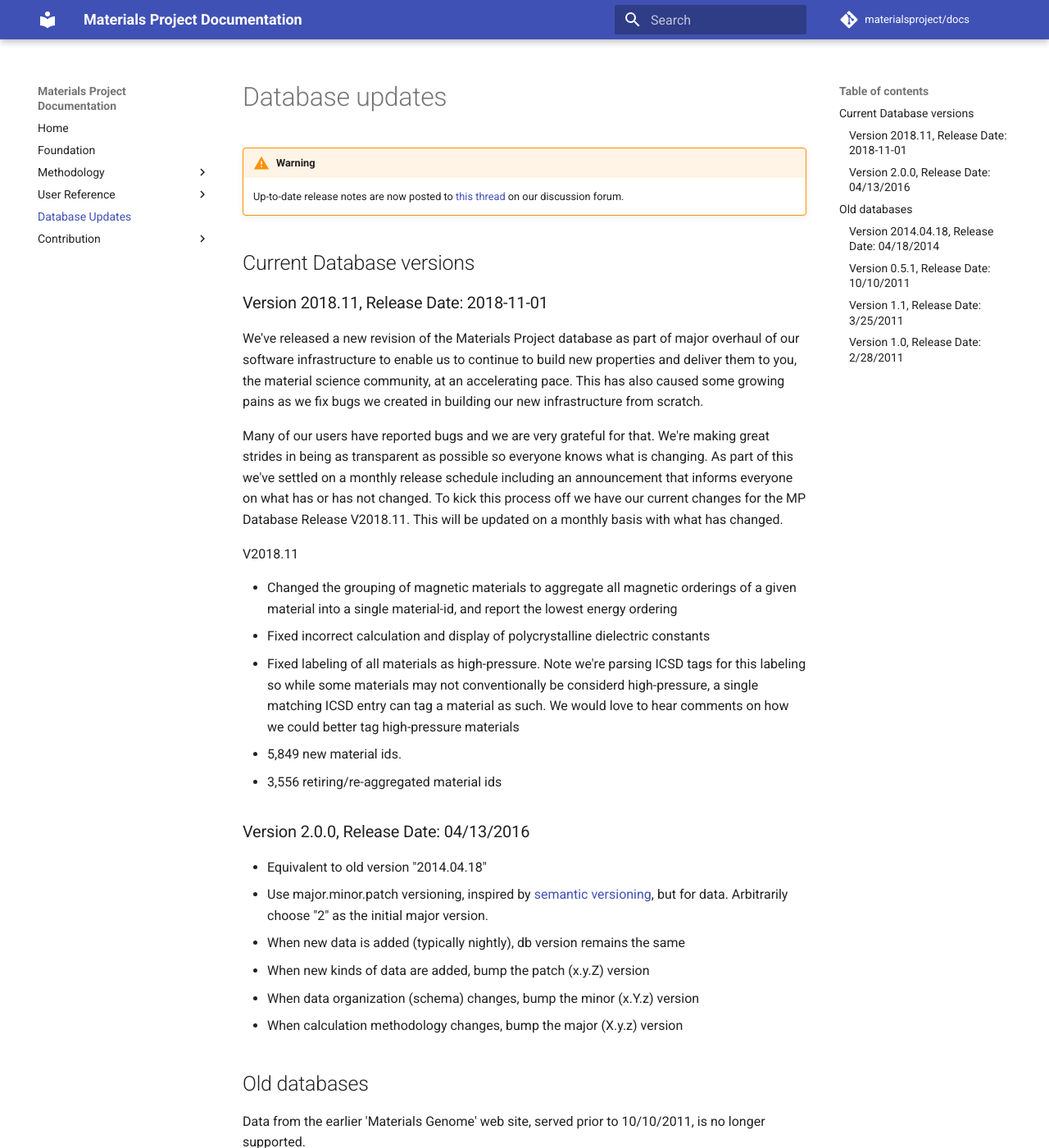
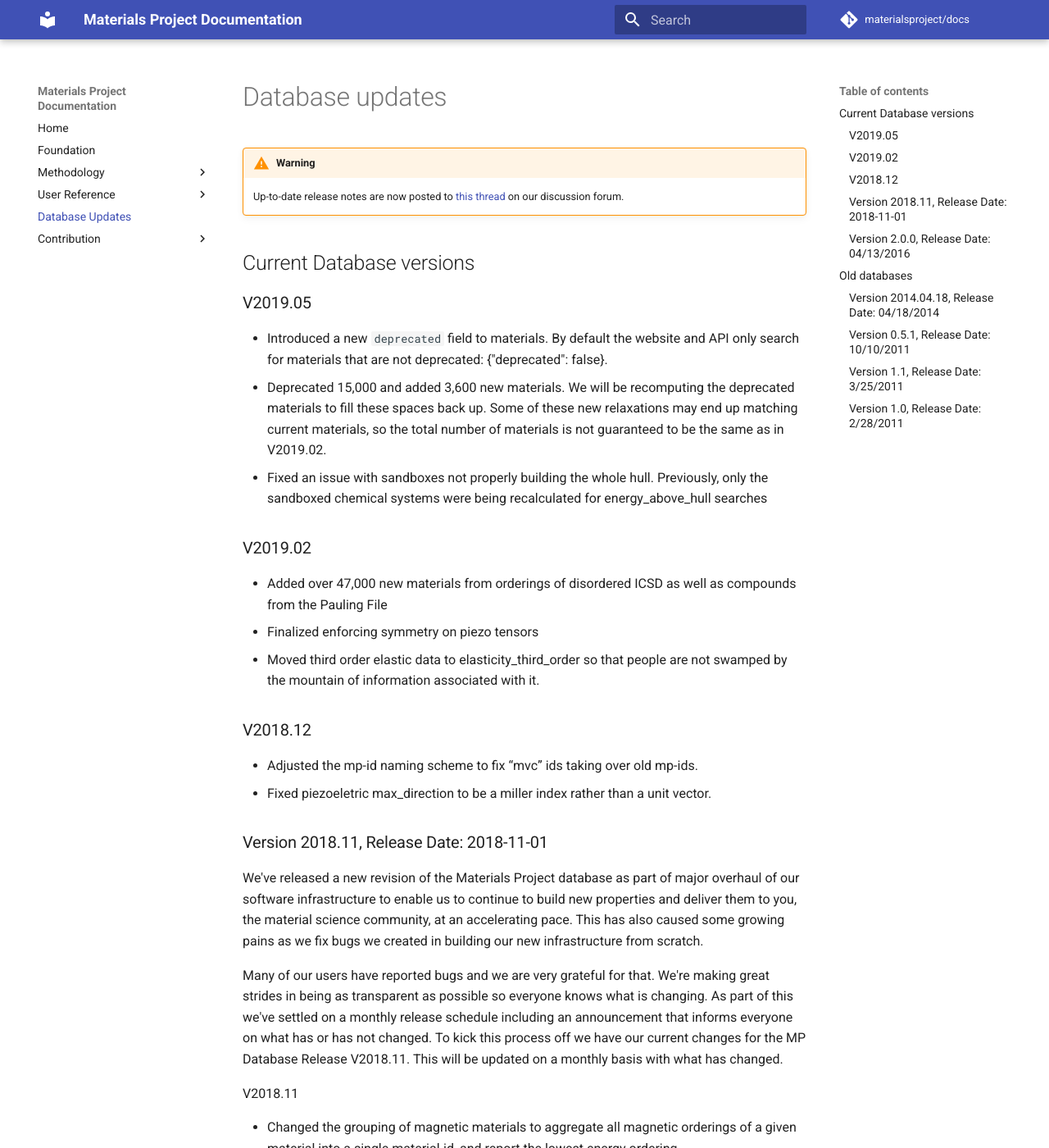
Before and after one commit to materialsproject/docs, an MkDocs documentation site: the page built from docs/database-updates.md, in a window 1280 px wide and 1400 px high. Shown: the whole window at 82% size. Built offline with MkDocs 1.6.1 and Material for MkDocs 9.7.7, drawn with Linux system fonts in a browser that asks for light colours; comment, search, counter and statistics services are not loaded.

Commit message:
Add recent db updates

```diff
--- a/docs/database-updates.md
+++ b/docs/database-updates.md
@@ -6,6 +6,21 @@
     on our discussion forum.
 
 ## Current Database versions
+
+### V2019.05
+- Introduced a new `deprecated` field to materials. By default the website and API only search for materials that are not deprecated: {"deprecated": false}.
+- Deprecated 15,000 and added 3,600 new materials. We will be recomputing the deprecated materials to fill these spaces back up. Some of these new relaxations may end up matching current materials, so the total number of materials is not guaranteed to be the same as in V2019.02.
+- Fixed an issue with sandboxes not properly building the whole hull. Previously, only the sandboxed chemical systems were being recalculated for energy_above_hull searches
+
+### V2019.02
+- Added over 47,000 new materials from orderings of disordered ICSD as well as compounds from the Pauling File
+- Finalized enforcing symmetry on piezo tensors
+- Moved third order elastic data to elasticity_third_order so that people are not swamped by the mountain of information associated with it.
+
+### V2018.12
+- Adjusted the mp-id naming scheme to fix “mvc” ids taking over old mp-ids.
+- Fixed piezoeletric max_direction to be a miller index rather than a unit vector.
+
 ### Version 2018.11, Release Date: 2018-11-01
 We've released a new revision of the Materials Project database as part of major overhaul of our software infrastructure
 to enable us to continue to build new properties and deliver them to you, the material science community, at an accelerating
```
